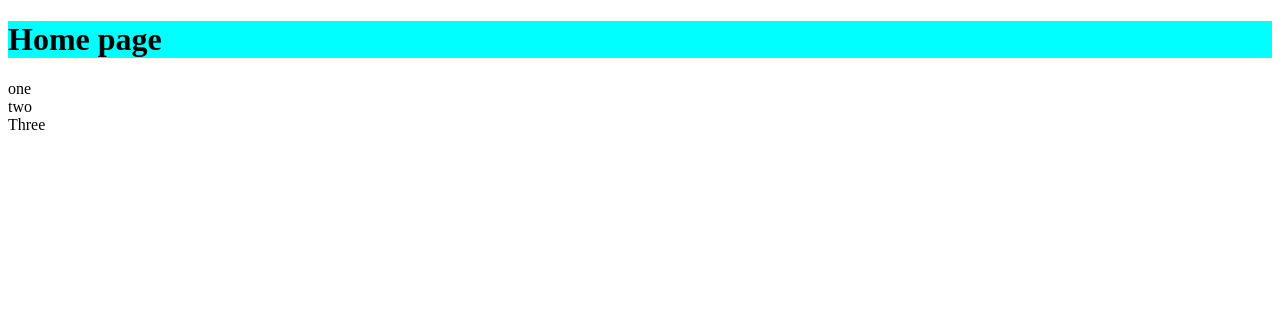
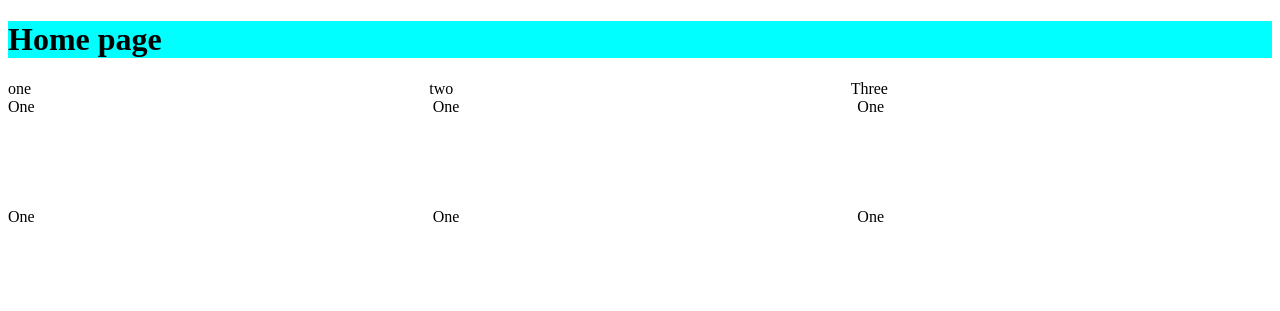
Before and after one commit to nasudaai/learning-css, a plain HTML site: page layout/home.html in a window 1280 px wide. Drawn offline with Linux system fonts and the light colour scheme.

Commit message:
add grid container

```diff
--- a/layout/home.html
+++ b/layout/home.html
@@ -5,10 +5,18 @@
 </head>
 <body>
   <h1 class="home-h1">Home page</h1>
-  <div class="wrpper">
+  <div class="wrapper">
     <div class="box1">one</div>
     <div class="box2">two</div>
     <div class="box3">Three</div>
   </div>
+  <div class="grid">
+    <div class="box1">One</div>
+    <div class="box1">One</div>
+    <div class="box1">One</div>
+    <div class="box1">One</div>
+    <div class="box1">One</div>
+    <div class="box1">One</div>
+  </div>
 </body>
 </html>
--- a/layout/style.css
+++ b/layout/style.css
@@ -5,3 +5,14 @@
 .wrapper {
   display: flex;
 }
+
+.wrapper > div {
+  flex: 1;
+}
+
+.grid {
+  display: grid;
+  grid-template-columns: 1fr 1fr 1fr;
+  grid-template-rows: 100px 100px;
+  gap: 10px;
+}
```
